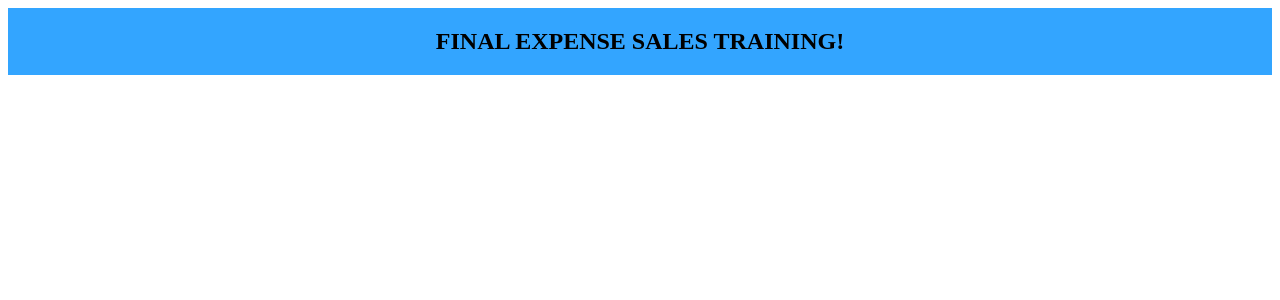
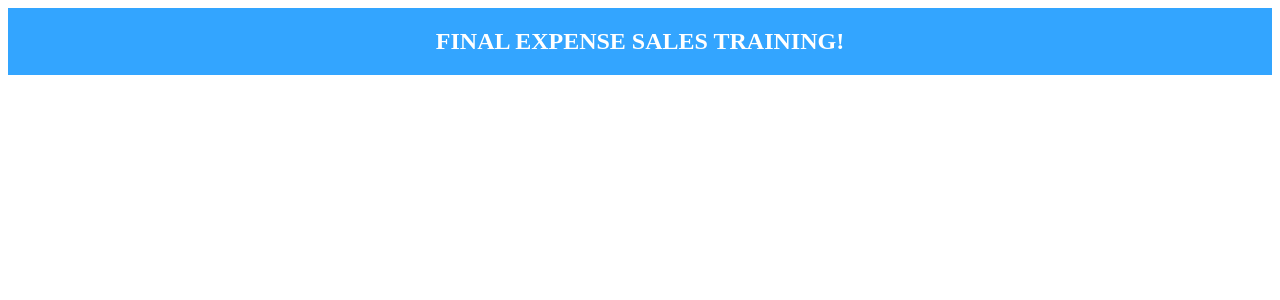
Before and after one commit to jmetz93/client-landing-page, a React app: page / in a window 1280 px wide. Shown: the top 300 px of the page. Built offline with nearby package versions, Linux system fonts and the light colour scheme; the HTML template or start-up script is replaced by a standard one.

Commit message:
Setting up styling file structure

```diff
--- a/package.json
+++ b/package.json
@@ -33,6 +33,7 @@
   "devDependencies": {
     "@babel/core": "^7.4.0",
     "@babel/plugin-proposal-class-properties": "^7.4.0",
+    "@babel/plugin-proposal-export-default-from": "^7.2.0",
     "@babel/plugin-proposal-object-rest-spread": "^7.4.0",
     "@babel/preset-env": "^7.4.2",
     "@babel/preset-react": "^7.0.0",
--- a/src/components/App.jsx
+++ b/src/components/App.jsx
@@ -1,7 +1,7 @@
 import React from 'react'
 
 // Styled Components
-import { Header } from '../styled-components/AppStyles'
+import { Header, Title } from '../styled-components/AppStyles'
 
 export default class App extends React.Component {
   state = {}
@@ -14,8 +14,10 @@ export default class App extends React.Component {
     return (
       <div>
         <Header>
-          <h1>FINAL EXPENSE SALES TRAINING!</h1>
+          <Title>FINAL EXPENSE SALES TRAINING!</Title>
         </Header>
+
+
       </div>
     )
   }
--- a/src/styled-components/AppStyles.jsx
+++ b/src/styled-components/AppStyles.jsx
@@ -1,14 +1,12 @@
 import styled from 'styled-components'
 
-const Header = styled.section`
+export const Header = styled.section`
   background: #33A5FF;
   display: flex;
   justify-content: center
 `
 
-const Title = styled.h1`
-  textAllign: center
+export const Title = styled.h1`
+  textAllign: center;
+  color: white;
 `
-
-
-export { Header }
```
Also changed, not shown: 3 other files (tests, documents, lock files or other folders).
